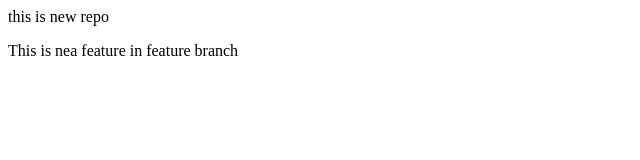
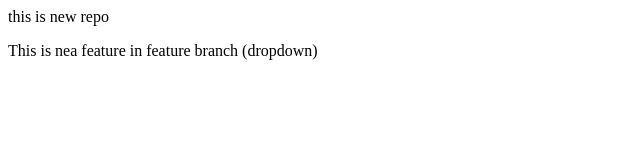
Before and after one commit to yogesh751/localrepo, a plain HTML site: page index.html in a window 1280 px wide. Shown: the full height of the page, 0-640 px from the left. Drawn offline with Linux system fonts and the light colour scheme.

Commit message:
added dropdown

```diff
--- a/index.html
+++ b/index.html
@@ -1,2 +1,2 @@
 <p>this is new repo</p>
-<p>This is nea feature in feature branch</p>
+<p>This is nea feature in feature branch (dropdown)</p>
```
